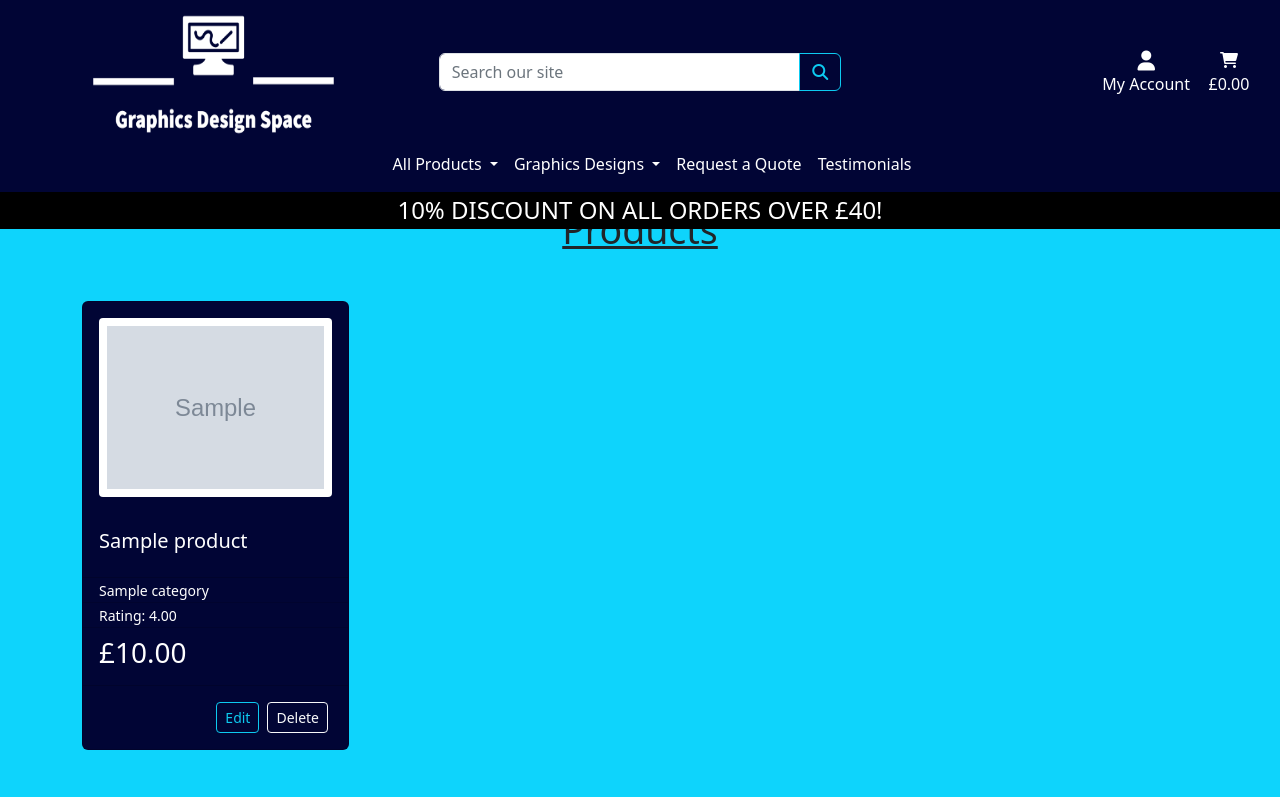
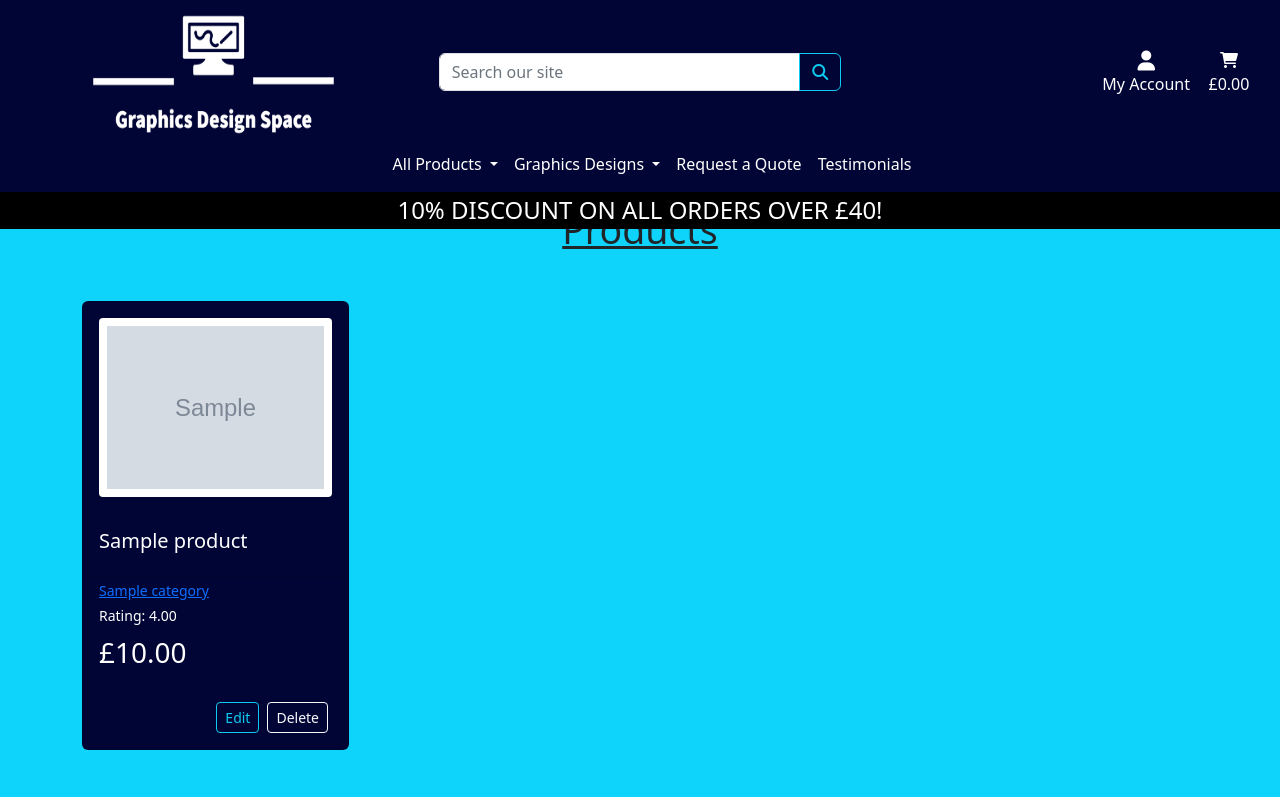
Before and after one commit to Awoyalejohn/GDS, a Django app: page /products/ in a window 1280 px wide. Shown: the top 797 px of the page. Run offline with Django 4.2, Linux system fonts and the light colour scheme; tables that the repository leaves empty hold one stand-in row (values such as "Sample post"); grey boxes marked "Sample" are stand-in pictures; some libraries are stand-ins or nearby versions.

Commit message:
Add links to category tags on product list page to sort them by category

```diff
--- a/products/templates/products/product_detail.html
+++ b/products/templates/products/product_detail.html
@@ -35,7 +35,9 @@
 
             <!-- Card tags -->
             <ul class="list-group list-group-flush">
-              <li class="list-group-item product-card-bg text-white py-0"><small>{{ product.category }}</small></li>
+              <li class="list-group-item product-card-bg text-white py-0">
+                <a href="{% url 'products' %}?category={{ product.category }}"><small>{{ product.category }}</small></a>
+              </li>
               <li class="list-group-item product-card-bg text-white py-0"><small>Rating: {{ product.rating }}</small></li>
               <li class="list-group-item product-card-bg text-white ">{{ product.description }}</li>
               <li class="list-group-item product-card-bg text-white h3">£{{ product.price }}</li>
--- a/products/templates/products/product_list.html
+++ b/products/templates/products/product_list.html
@@ -37,7 +37,9 @@
 
             <!-- Card tags -->
             <ul class="list-group list-group-flush">
-              <li class="list-group-item product-card-bg text-white py-0"><small>{{ product.category }}</small></li>
+              <li class="list-group-item product-card-bg text-white py-0">
+                <a href="{% url 'products' %}?category={{ product.category }}"><small>{{ product.category }}</small></a>
+              </li>
               <li class="list-group-item product-card-bg text-white py-0"><small>Rating: {{ product.rating }}</small></li>
               <li class="list-group-item product-card-bg text-white h3">£{{ product.price }}</li>
             </ul>
```
